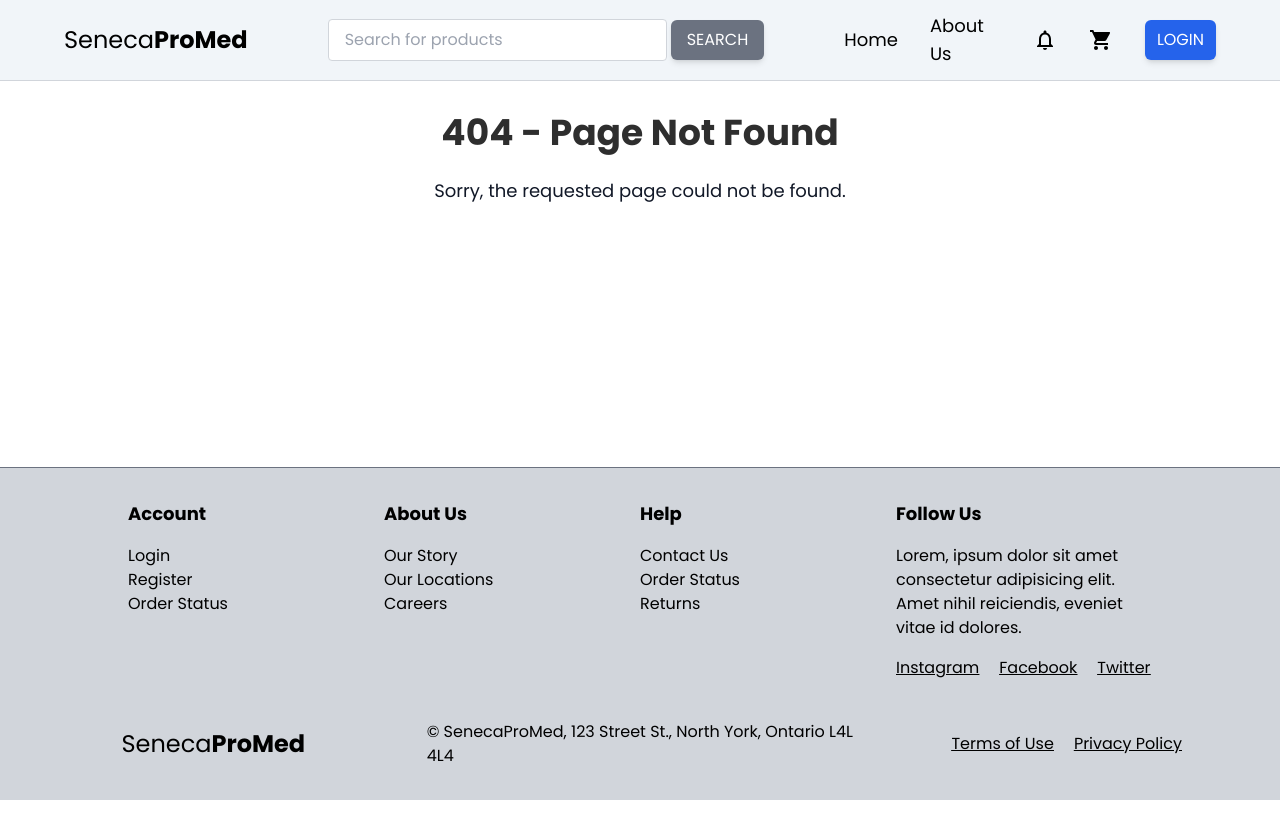
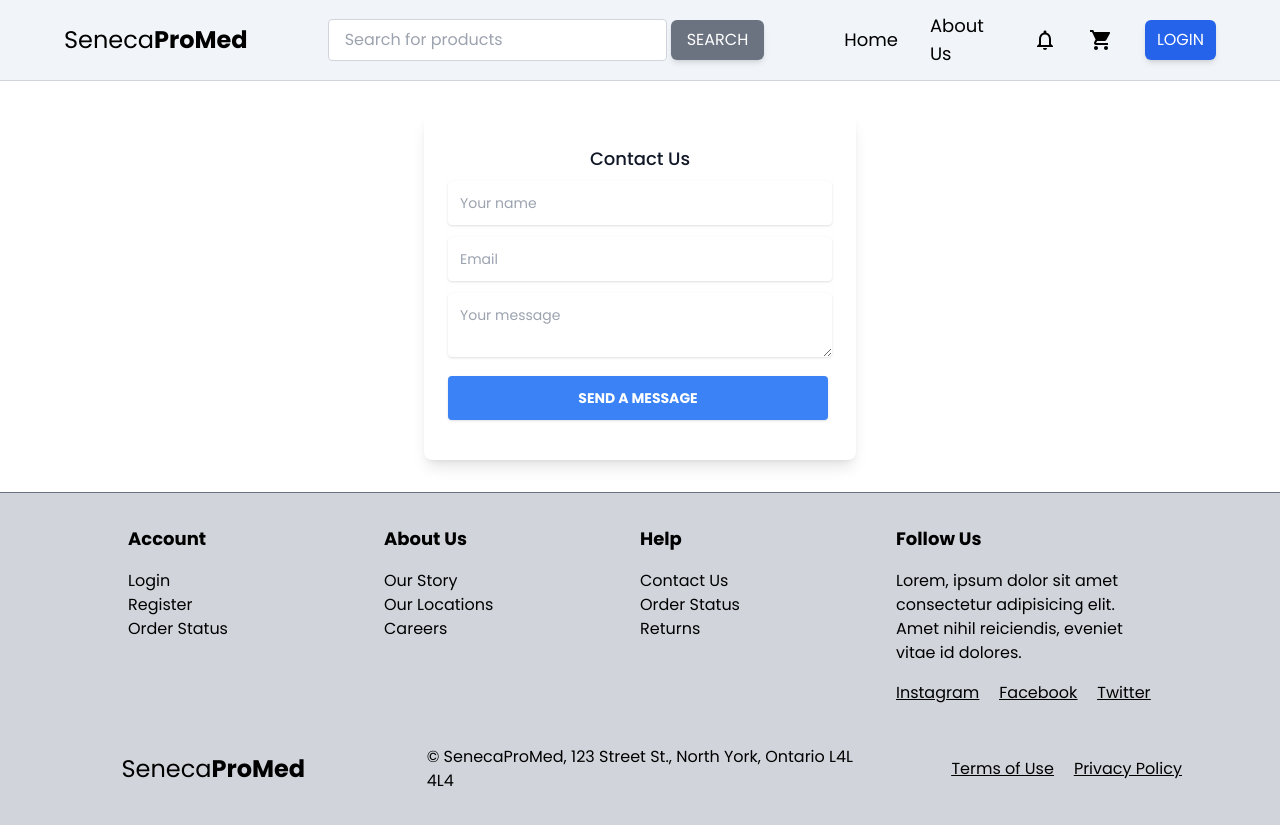
Before and after one commit to ZhenyaChan/SenecaProMed, a React (Create React App) app in the folder seneca-pro-med-front-end/: page /contact in a window 1280 px wide. Before the commit the page ends 800 px from the top, so only its background shows below. Built offline with nearby package versions, Linux system fonts and the light colour scheme.

Commit message:
Added contact form and connected new route to related buttons

```diff
--- /dev/null
+++ b/seneca-pro-med-front-end/src/components/others/ContactForm.jsx
@@ -0,0 +1,123 @@
+import React, { useState } from "react";
+
+const FORM_ENDPOINT = ""; // TODO - fill later
+
+const ContactForm = () => {
+  const [status, setStatus] = useState();
+  const handleSubmit = (e) => {
+    e.preventDefault();
+
+    // Anything you need to inject dynamically
+    const injectedData = {
+      DYNAMIC_DATA: 123,
+    };
+    const inputs = e.target.elements;
+    const data = {};
+
+    for (let i = 0; i < inputs.length; i++) {
+      if (inputs[i].name) {
+        data[inputs[i].name] = inputs[i].value;
+      }
+    }
+
+    Object.assign(data, injectedData);
+
+    fetch(FORM_ENDPOINT, {
+      method: "POST",
+      headers: {
+        Accept: "application/json",
+        "Content-Type": "application/json",
+      },
+      body: JSON.stringify(data),
+    })
+      .then((response) => {
+        // It's likely a spam/bot request, so bypass it to validate via captcha
+        if (response.status === 422) {
+          Object.keys(injectedData).forEach((key) => {
+            const el = document.createElement("input");
+            el.type = "hidden";
+            el.name = key;
+            el.value = injectedData[key];
+
+            e.target.appendChild(el);
+          });
+
+          e.target.submit();
+          throw new Error("Please finish the captcha challenge");
+        }
+
+        if (response.status !== 200) {
+          throw new Error(response.statusText);
+        }
+
+        return response.json();
+      })
+      .then(() => setStatus("We'll be in touch soon!"))
+      .catch((err) => setStatus(err.toString()));
+  };
+
+  if (status) {
+    return (
+      <div className="flex justify-center flex-col text-center m-auto">
+        <div className="text-2xl">Thank you for contacting us.</div>
+        {/* Uncomment and use when form endpoint is done */}
+        {/* <div className="text-md">{status}</div> */}
+        <div className="text-md">We will be in touch soon!</div>
+      </div>
+    );
+  }
+
+  return (
+    <div className="flex justify-center m-auto">
+      <div className="over block p-6 rounded-lg shadow-lg bg-white max-w-md">
+        <h1 className="text-lg font-medium text-gray-900 px-2 py-2 text-center">
+          Contact Us
+        </h1>
+        <form
+          action={FORM_ENDPOINT}
+          onSubmit={handleSubmit}
+          method="POST"
+          target="_blank"
+          className="w-96 items-center"
+        >
+          <div className="mb-3 pt-0">
+            <input
+              type="text"
+              placeholder="Your name"
+              name="name"
+              className="px-3 py-3 placeholder-gray-400 text-gray-600 relative bg-white rounded text-sm border-0 shadow outline-none focus:outline-none focus:ring w-full"
+              required
+            />
+          </div>
+          <div className="mb-3 pt-0">
+            <input
+              type="email"
+              placeholder="Email"
+              name="email"
+              className="px-3 py-3 placeholder-gray-400 text-gray-600 relative bg-white rounded text-sm border-0 shadow outline-none focus:outline-none focus:ring w-full"
+              required
+            />
+          </div>
+          <div className="mb-3 pt-0">
+            <textarea
+              placeholder="Your message"
+              name="message"
+              className="px-3 py-3 placeholder-gray-400 text-gray-600 relative bg-white rounded text-sm border-0 shadow outline-none focus:outline-none focus:ring w-full"
+              required
+            />
+          </div>
+          <div className="mb-3 pt-0 grid grid-cols-1">
+            <button
+              className="bg-blue-500 text-white active:bg-blue-600 font-bold uppercase text-sm px-6 py-3 rounded shadow hover:shadow-lg outline-none focus:outline-none mr-1 mb-1 ease-linear transition-all duration-150"
+              type="submit"
+            >
+              Send a message
+            </button>
+          </div>
+        </form>
+      </div>
+    </div>
+  );
+};
+
+export default ContactForm;
--- a/seneca-pro-med-front-end/src/components/others/Footer.jsx
+++ b/seneca-pro-med-front-end/src/components/others/Footer.jsx
@@ -41,7 +41,7 @@
           <h1 className="text-lg font-bold">Help</h1>
 
           <div className="flex flex-col">
-            <Link className="link" to={"#"}>
+            <Link className="link" to={"/contact"}>
               Contact Us
             </Link>
             <Link className="link" to={"#"}>
--- a/seneca-pro-med-front-end/src/index.js
+++ b/seneca-pro-med-front-end/src/index.js
@@ -53,6 +53,7 @@
 import Login from "./components/others/Login";
 import SignUp from "./components/others/SignUp";
 import About from "./components/others/About";
+import ContactForm from "./components/others/ContactForm";
 
 // Providers
 import CartProvider from "./providers/CartProvider";
@@ -79,7 +80,7 @@
             <Routes>
               <Route path="/" element={<App />} />
               <Route path="/about" element={<About />} />
-
+              <Route path="/contact" element={<ContactForm />} />
 
               {/* Login and Sign Up */}
               <Route path="/login" element={<Login />} />
```
